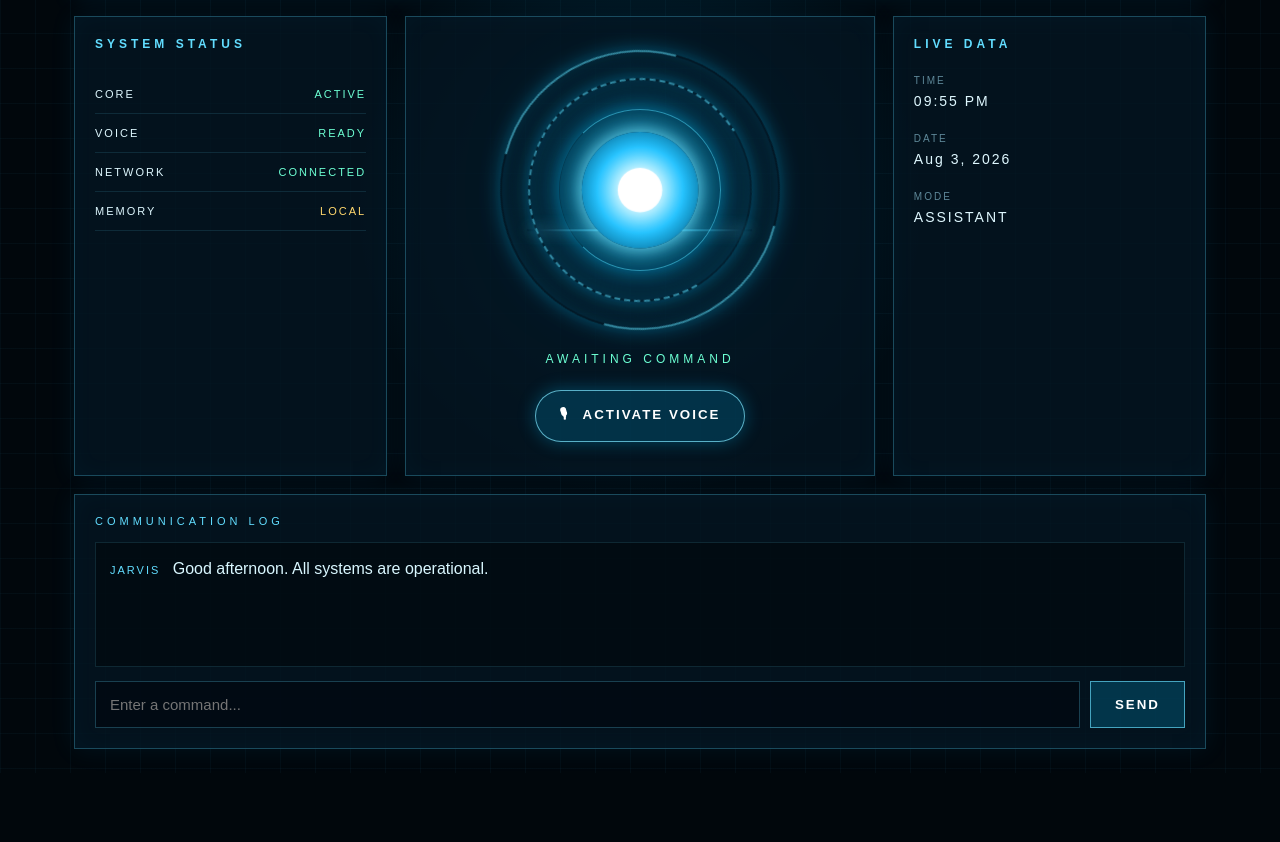
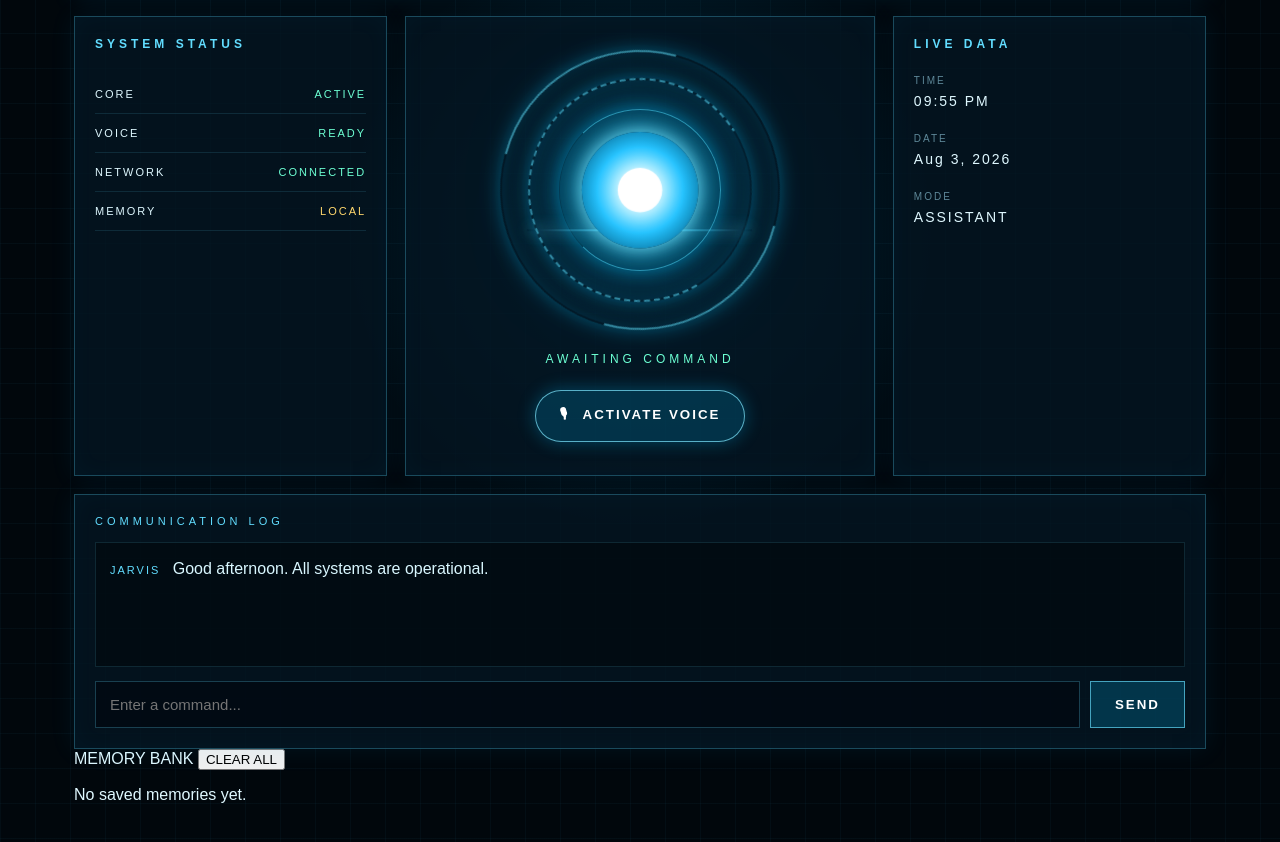
Before and after one commit to gacemogabriel-crypto/Jarvis-V.1, a plain HTML site: page index.html in a window 1280 px wide. Shown: the part 142-984 px from the top of the page. Before the commit the page ends 915 px from the top, so only its background shows below. Drawn offline with Linux system fonts and the light colour scheme.

Commit message:
Update index.html

```diff
--- a/index.html
+++ b/index.html
@@ -133,7 +133,16 @@
       </div>
 
     </section>
+<section class="memory-panel">
+  <div class="memory-header">
+    <span>MEMORY BANK</span>
+    <button id="clearMemoriesButton">CLEAR ALL</button>
+  </div>
 
+  <div id="memoryList">
+    <p class="empty-memory">No saved memories yet.</p>
+  </div>
+</section>
   </main>
 
   <script src="script.js?v=2"></script>
```
